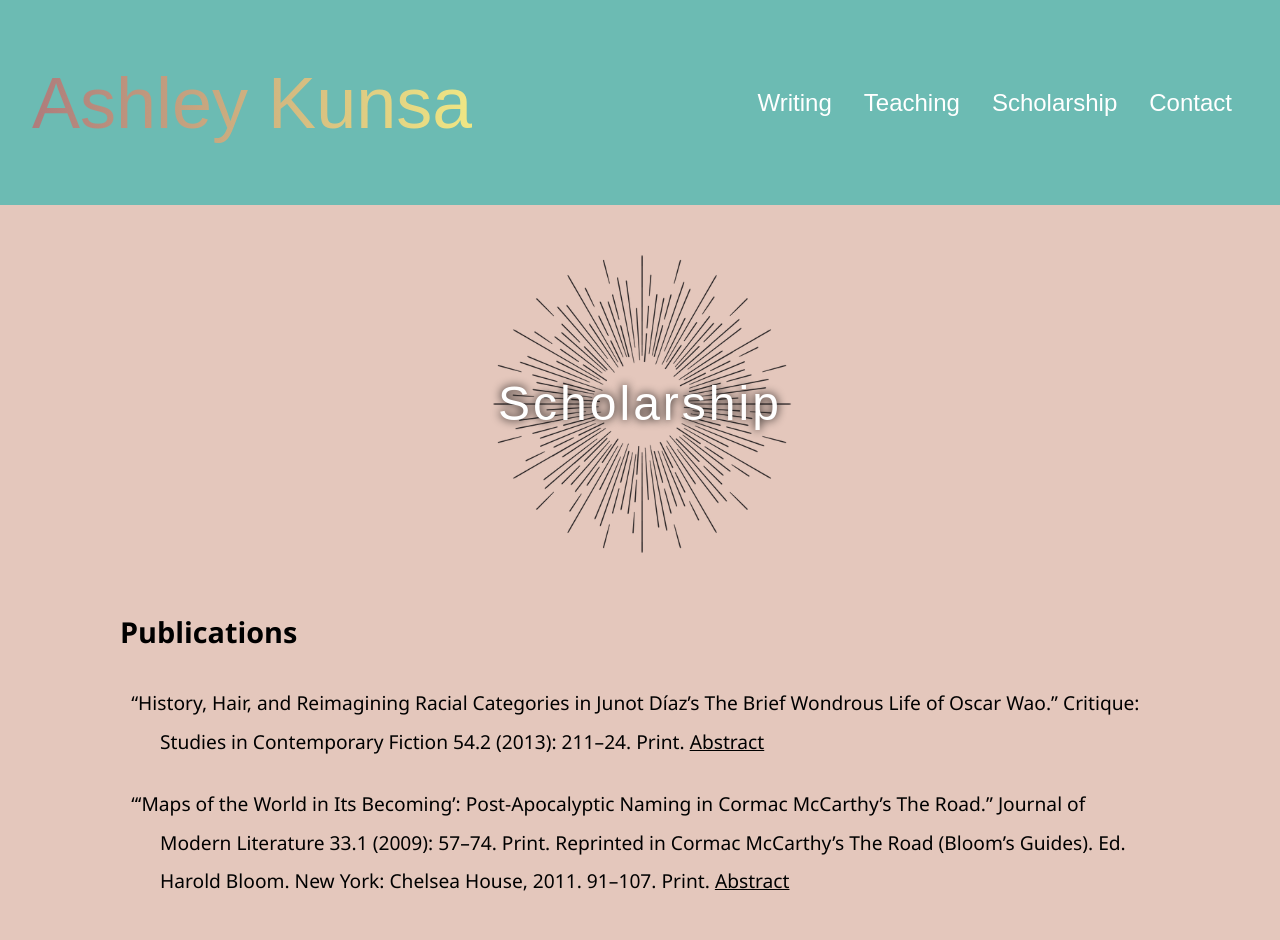
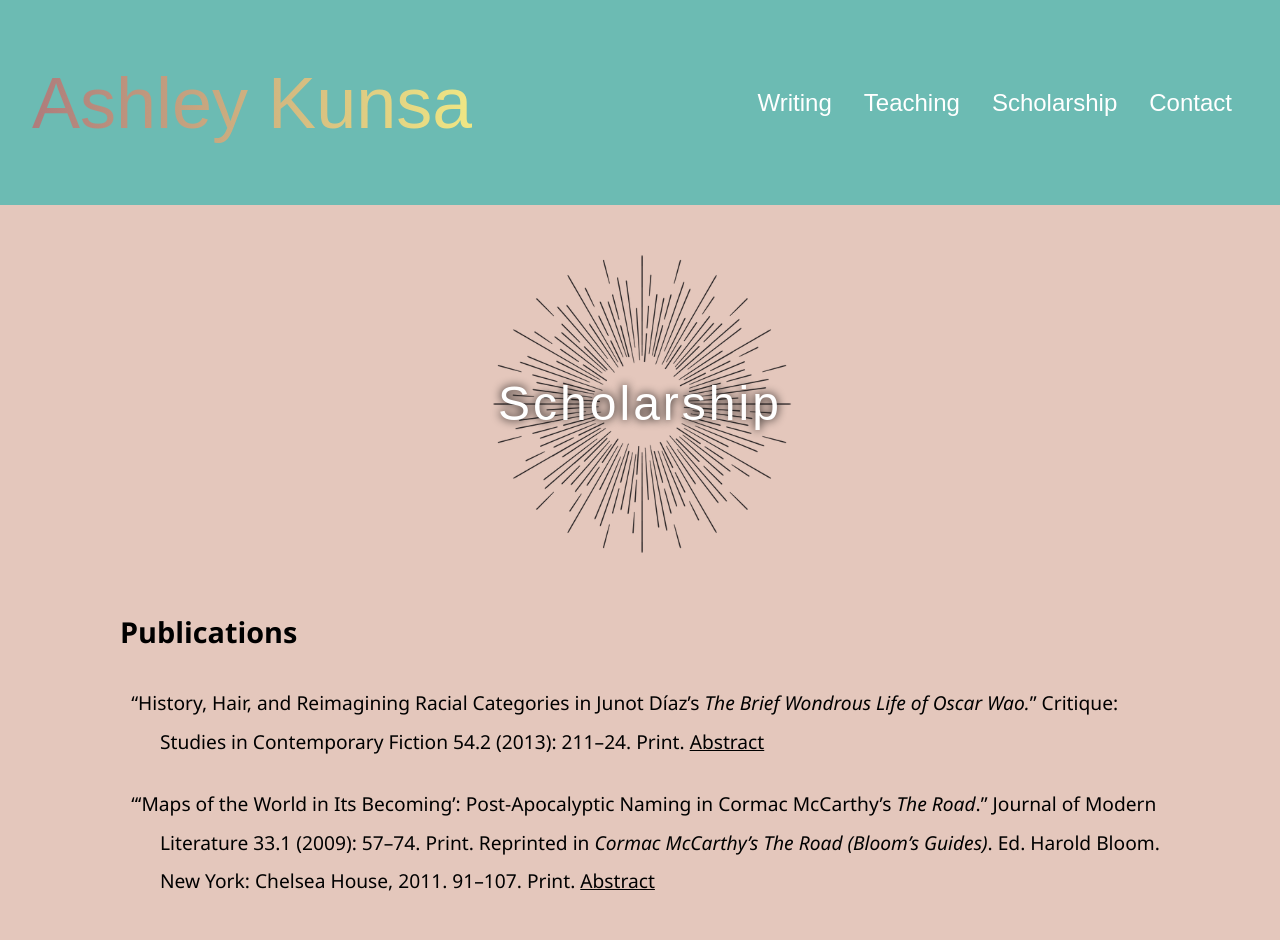
Before and after one commit to BradCoffield/marvel-kennel, a Next.js app: page /scholarship in a window 1280 px wide. Shown: the top 940 px of the page. Built offline with nearby package versions, Linux system fonts and the light colour scheme; a web font is replaced by a local one.

Commit message:
requested changes progress

```diff
--- a/components/Page.js
+++ b/components/Page.js
@@ -76,7 +76,13 @@ text-decoration: none;
      .hanging-indent {text-indent: -1.5em;
  list-style-type:none;}
       .hanging-indent-ul {margin-left:0rem; li{margin-bottom: 1.5rem;}}
-
+#writing-page-content {h2 {
+  margin-bottom:-12px;padding-bottom:0px;
+}
+ul {margin-bottom:2.1rem;}
+ul li {
+  margin-bottom:8px;
+}}
 `;
 
 const InnerStyles = styled.div`
--- a/data/publications/fiction.json
+++ b/data/publications/fiction.json
@@ -1,7 +1,7 @@
 {
     "fiction": [
         {
-            "title": "Gente de Caballo",
+            "title": "<em>Gente de Caballo</em>",
             "url": "",
             "pubTitle": "The Maine Review",
             "additionalNote":false, "volumeIssue": "",
@@ -13,7 +13,7 @@
         {
             "title": "Drowning",
             "url": "https://forgelitmag.com/2018/04/09/drowning/",
-            "pubTitle": "Forge Literary Magazine",
+            "pubTitle": "The Forge",
             "additionalNote":false, "volumeIssue": "",
             "date": "April 9, 2018",
             "format": "Web",
@@ -246,7 +246,7 @@
             "title": "A Woman's Glory",
             "url": "http://aroomofherownfoundation.org/a-womans-glory-by-ashley-kunsa/",
             "pubTitle": "The Los Angeles Review",
-            "additionalNote": "reprinted at Flash Fiction Online",
+            "additionalNote": "winner, Orlando prize; reprinted at <a href=\"http://flashfictiononline.com/main/article/a-womans-glory-literary-fiction/\" target=\"_blank\"><em>Flash Fiction Online</em></a>",
               "volumeIssue": "11.2",
             "date": "Oct. 2011",
             "pageRange": "29-30",
--- a/package.json
+++ b/package.json
@@ -7,6 +7,7 @@
   },
   "dependencies": {
     "formik": "^2.2.9",
+    "html-react-parser": "^1.4.13",
     "lodash": "^4.17.21",
     "next": "latest",
     "react": "^17.0.2",
--- a/pages/scholarship.js
+++ b/pages/scholarship.js
@@ -11,9 +11,9 @@ export default function Misc() {
       </div>
       <ul className="hanging-indent-ul">
         <li className="hanging-indent">
-          “History, Hair, and Reimagining Racial Categories in Junot Díaz’s The
-          Brief Wondrous Life of Oscar Wao.” Critique: Studies in Contemporary
-          Fiction 54.2 (2013): 211–24. Print.&nbsp;
+          “History, Hair, and Reimagining Racial Categories in Junot Díaz’s{" "}
+          <em>The Brief Wondrous Life of Oscar Wao.</em>” Critique: Studies in
+          Contemporary Fiction 54.2 (2013): 211–24. Print.&nbsp;
           <a
             href="http://www.tandfonline.com/doi/abs/10.1080/00111619.2011.574747#.Uu2v2D2wJOR"
             target="_blank"
@@ -24,9 +24,11 @@ export default function Misc() {
 
         <li className="hanging-indent">
           “‘Maps of the World in Its Becoming’: Post-Apocalyptic Naming in
-          Cormac McCarthy’s The Road.” Journal of Modern Literature 33.1 (2009):
-          57–74. Print. Reprinted in Cormac McCarthy’s The Road (Bloom’s
-          Guides). Ed. Harold Bloom. New York: Chelsea House, 2011. 91–107.
+          Cormac McCarthy’s <em>The Road</em>.” Journal of Modern Literature 33.1 (2009):
+          57–74. Print. Reprinted in <em>
+            Cormac McCarthy’s The Road (Bloom’s
+            Guides)
+          </em>. Ed. Harold Bloom. New York: Chelsea House, 2011. 91–107.
           Print.&nbsp;
           <a
             href="http://muse.jhu.edu/journals/journal_of_modern_literature/summary/v033/33.1.kunsa.html"
```
Also changed, not shown: pages/writing.js (+6 -18 lines), 1 other file (tests, documents, lock files or other folders).
